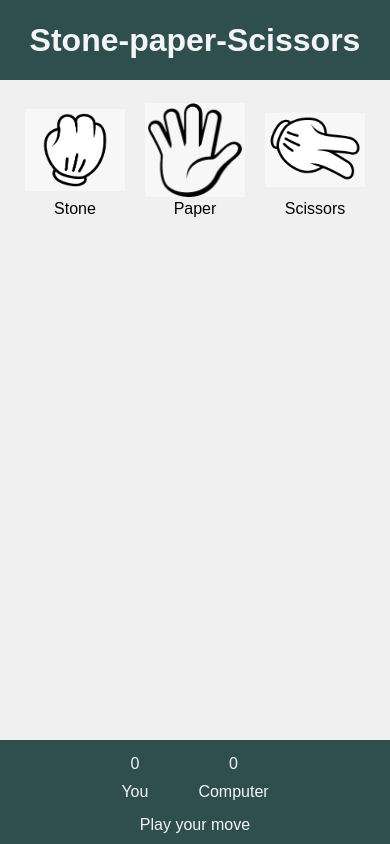
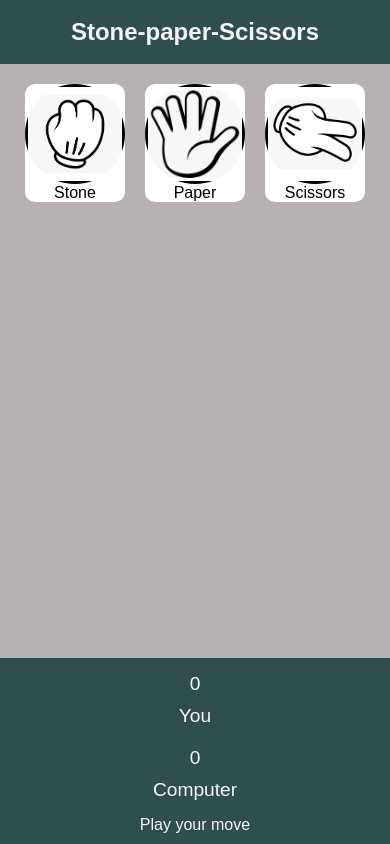
Before and after one commit to Emmanuel301004/rock-paper-scissor, a plain HTML site: page index.html in a window 390 px wide. Drawn offline with Linux system fonts and the light colour scheme.

Commit message:
chanegd script tag and styles

```diff
--- a/script.js
+++ b/script.js
@@ -0,0 +1,9 @@
+let userScore = 0;
+let computerScore = 0;
+const choices = document.querySelectorAll(".choice");
+choices.forEach((choice) => {
+    console.log(choice);
+    choice.addEventListener("click", () => {
+console.log("choice clicked ");
+    });
+})
--- a/style.css
+++ b/style.css
@@ -10,7 +10,7 @@ body {
     flex-direction: column;
     min-height: 100vh;
     font-family: Arial, sans-serif;
-    background-color: #f0f0f0;
+    background-color: #b8b1b1;
 }
 
 header h1 {
@@ -30,14 +30,24 @@ header h1 {
 
 .choice {
     cursor: pointer;
+    background-color: white;
+    border-radius: 10px;
 }
 
 .choice img {
-    height: 100px;
-    width: 100px;
+    height: 200px;
+    width: 200px;
+    gap: 2rem;
     object-fit: contain;
     display: block;
     margin: 0 auto;
+    clip-path: circle();
+    transition: all 1s ease-in-out;
+    border: 3px solid black;
+}
+.choice img:hover{
+    transform: scale(1.1);
+    transform: rotate(35deg);
 }
 
 footer {
@@ -67,3 +77,24 @@ footer {
 .msg-container {
     margin-top: 10px;
 }
+@media (max-width: 600px) {
+    .choice img {
+        height: 100px;
+        width: 100px;
+    }
+
+    .score-board {
+        flex-direction: column;
+        gap: 10px;
+    }
+
+    .score p {
+        font-size: 1.2rem;
+    }
+
+    header h1 {
+        font-size: 1.5rem;
+        height: 4rem;
+        line-height: 4rem;
+    }
+}
```
